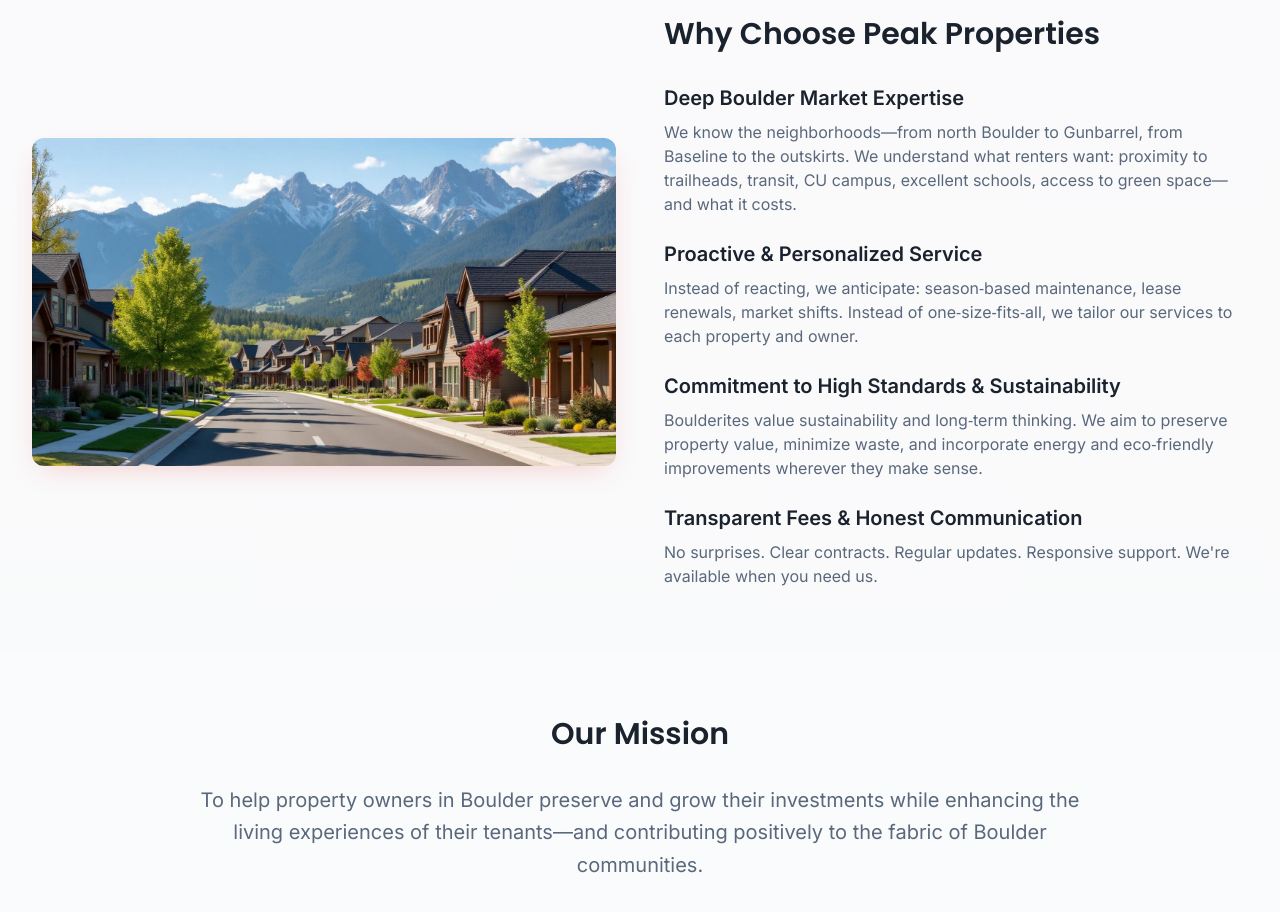
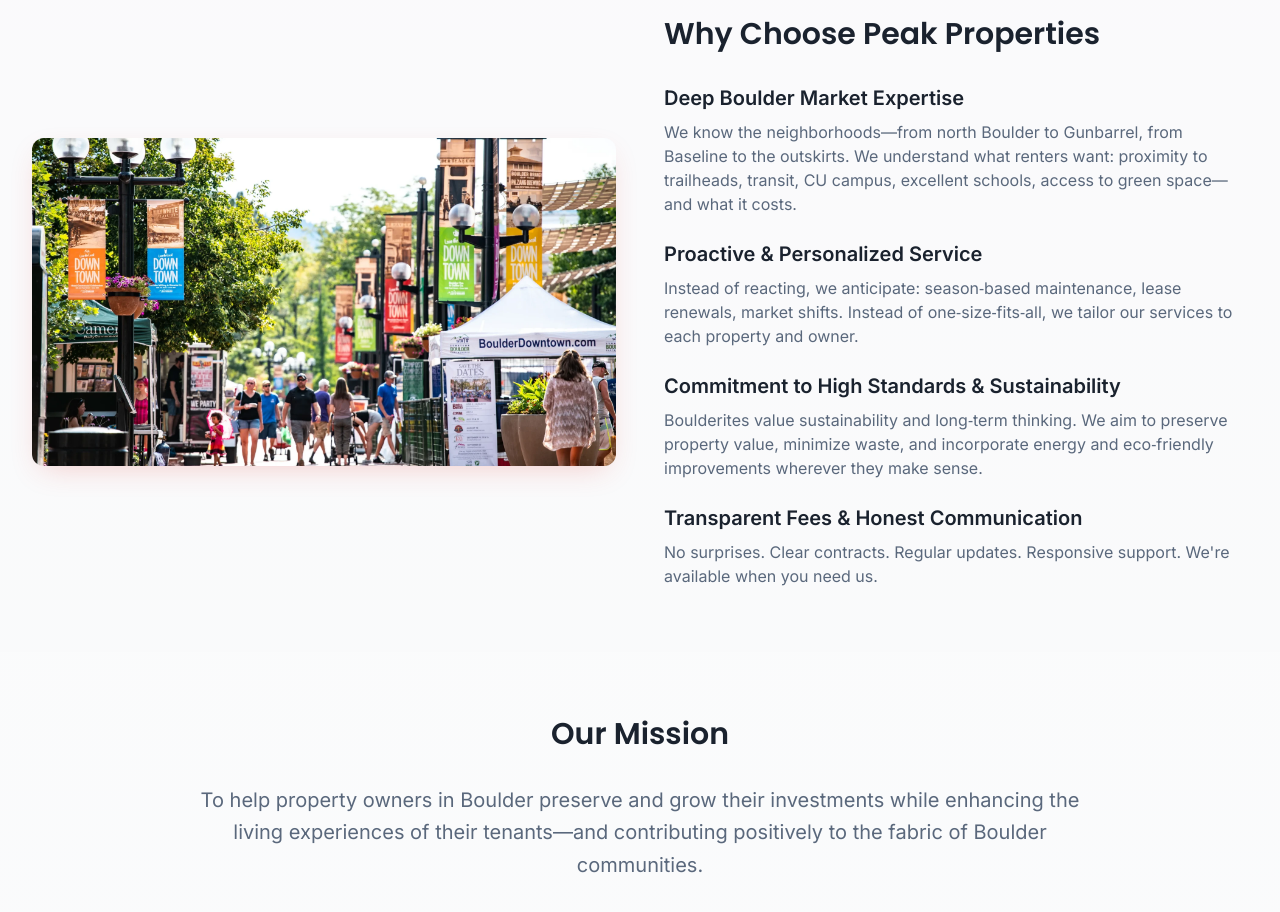
Before and after one commit to sshekou/peak-colorado-properties, a React (Vite) app: page /about in a window 1280 px wide. Shown: the part 2320-3232 px from the top of the page. Built offline with nearby package versions, Linux system fonts and the light colour scheme.

Commit message:
Update About page image

```diff
--- a/src/pages/About.tsx
+++ b/src/pages/About.tsx
@@ -1,7 +1,7 @@
 import { SEO } from "@/components/SEO";
 import boulderFlatirons from "@/assets/about-hero-flatirons.jpg";
 import pearlStreet from "@/assets/pearl-street-mall.jpg";
-import boulderResidential from "@/assets/boulder-residential.jpg";
+import pearlStreetDowntown from "@/assets/pearl-street-downtown.webp";
 
 const About = () => (
   <>
@@ -139,8 +139,8 @@ const About = () => (
         <div className="grid lg:grid-cols-2 gap-12 items-center">
           <div className="relative">
             <img
-              src={boulderResidential}
-              alt="Residential properties in Boulder Colorado"
+              src={pearlStreetDowntown}
+              alt="Pearl Street Mall downtown Boulder Colorado"
               className="rounded-xl shadow-elevated w-full h-auto"
             />
           </div>
```
Also changed, not shown: src/assets/pearl-street-downtown.webp (added).
